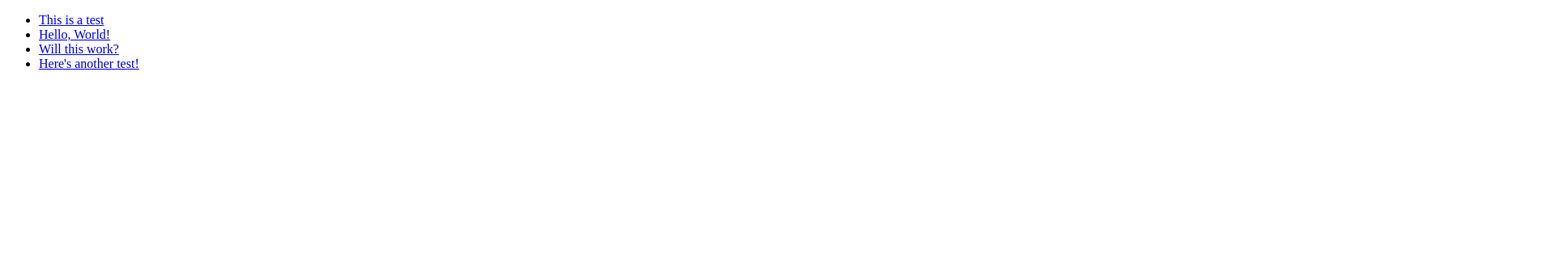
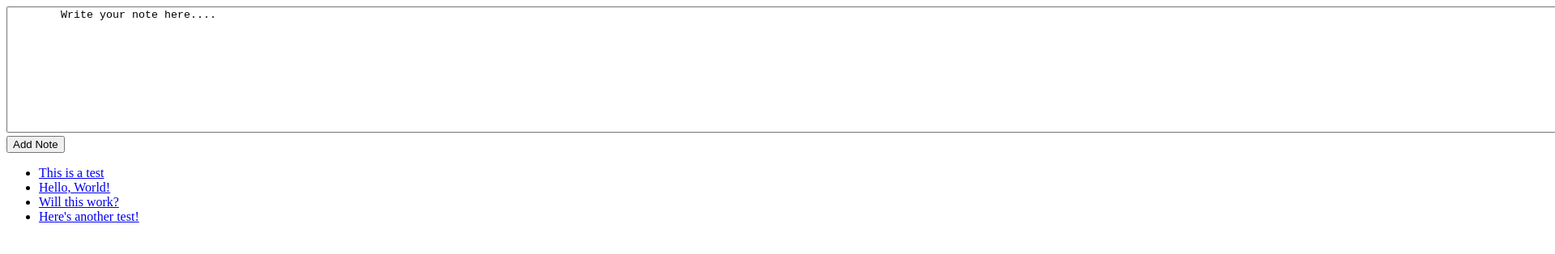
Before and after one commit to bwk103/jsnote, a plain HTML site: page jsnote/index.html in a window 1280 px wide. Shown: the top 314 px of the page at 81% size, 1920 px wide, since content can reach past the window. Drawn offline with Linux system fonts and the light colour scheme.

Commit message:
Adding form input

```diff
--- a/jsnote/index.html
+++ b/jsnote/index.html
@@ -3,6 +3,12 @@
   <head>
     <meta charset="utf-8">
     <title>Note-Keeper</title>
+    <form id='text' action='/index' method='post'>
+      <textarea rows='10' cols='500'>
+        Write your note here....
+      </textarea>
+      <input type='submit' value='Add Note' />
+    </form>
     <!-- <link rel="stylesheet" href="style.css"> -->
     <script src='src/note-model.js'></script>
     <script src='src/note-list-model.js'></script>
```
